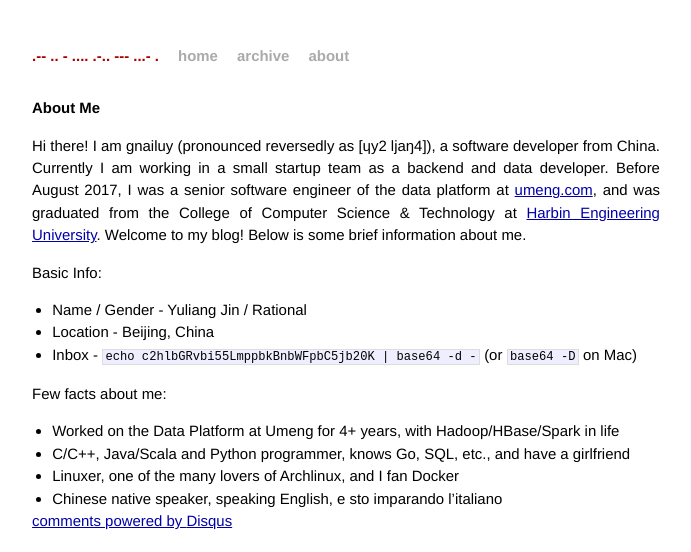
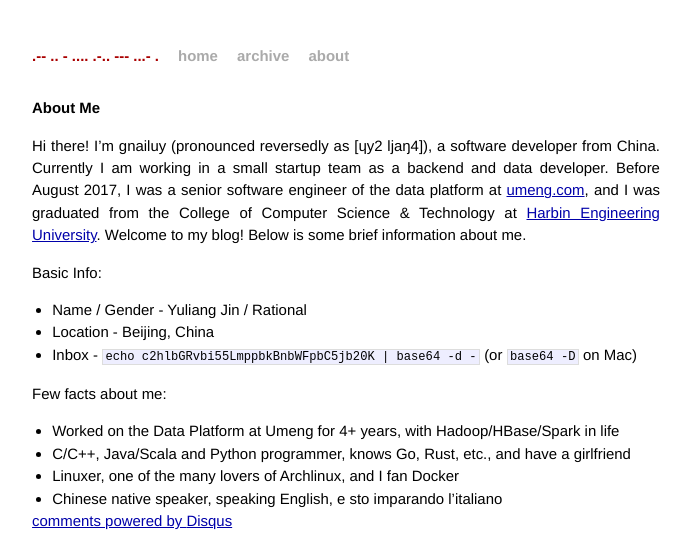
Before and after one commit to gnailuy/gnailuy.com, a Jekyll site: the page built from about.markdown, in a window 1280 px wide. Shown: the top 552 px of the page, without its empty margins (294-985 px from the left). Built offline with Jekyll 4.4.1, drawn with Linux system fonts in a browser that asks for light colours; Markdown is read by kramdown in place of the engine named in the settings; comment, search, counter and statistics services are not loaded.

Commit message:
add screenshots

```diff
--- a/about.markdown
+++ b/about.markdown
@@ -5,12 +5,12 @@
 permalink: /about/index.html
 ---
 
-Hi there! I am gnailuy (pronounced reversedly as [ɥy2 ljaŋ4]),
+Hi there! I'm gnailuy (pronounced reversedly as [ɥy2 ljaŋ4]),
 a software developer from China.
 Currently I am working in a small startup team as a backend and data developer.
 Before August 2017,
 I was a senior software engineer of the data platform at [umeng.com][umeng],
-and was graduated from the College of Computer Science & Technology at
+and I was graduated from the College of Computer Science & Technology at
 [Harbin Engineering University][heu].
 Welcome to my blog! Below is some brief information about me.
 
@@ -23,7 +23,7 @@
 Few facts about me:
 
 * Worked on the Data Platform at Umeng for 4+ years, with Hadoop/HBase/Spark in life
-* C/C++, Java/Scala and Python programmer, knows Go, SQL, etc., and have a girlfriend
+* C/C++, Java/Scala and Python programmer, knows Go, Rust, etc., and have a girlfriend
 * Linuxer, one of the many lovers of Archlinux, and I fan Docker
 * Chinese native speaker, speaking English, e sto imparando l'italiano
 
```
Also changed, not shown: _posts/2018-01-13-ico-with-parity.markdown (+27 -6 lines), assets/images/_fullsize/apps.png (added), assets/images/_fullsize/deploy.png (added), assets/images/_fullsize/ico.jpg (deleted), assets/images/_fullsize/status.png (added), assets/images/_fullsize/token_deployment.png (added), 1 other file.
